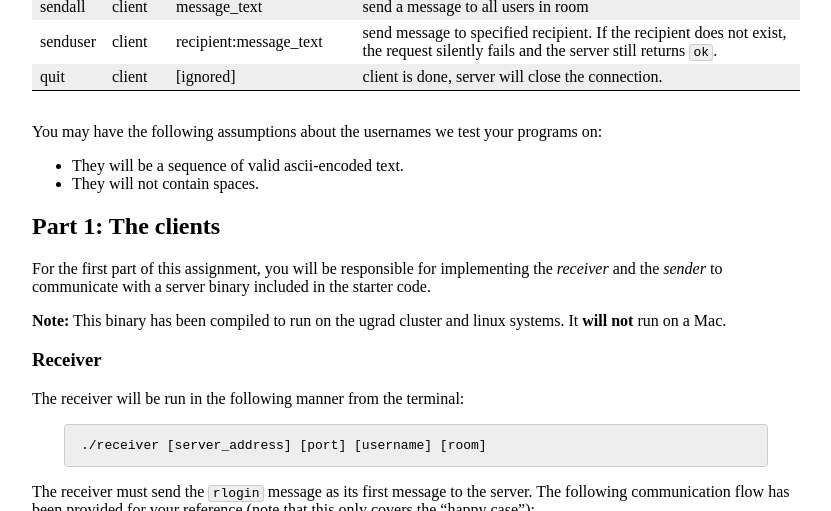
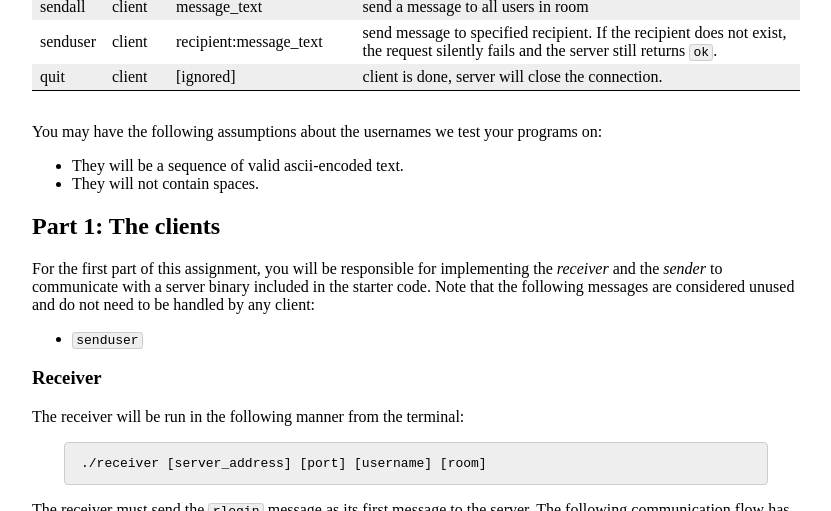
Before and after one commit to jhucsf/spring2022, a Jekyll site: the page built from assign/assign05.md, in a window 1280 px wide and 900 px high, scrolled down 1929 px, cut to the strip 0-511 px from the top of the window. Shown: the whole strip, without its empty margins (224-1055 px from the left). Built offline with Jekyll 4.4.1, drawn with Linux system fonts in a browser that asks for light colours; some of the changed text lies outside the part shown.

Commit message:
Assignment 5: Remove `senduser` from reqs

```diff
--- a/assign/assign05.md
+++ b/assign/assign05.md
@@ -115,7 +115,6 @@ sendall | client | message\_text | send a message to all users in room
 senduser | client | recipient:message\_text | send message to specified recipient. If the recipient does not exist, the request silently fails and the server still returns `ok`.
 quit | client | [ignored] | client is done, server will close the connection.
 
-
 You may have the following assumptions about the usernames we test your programs
 on:
 
@@ -126,10 +125,10 @@ on:
 
 For the first part of this assignment, you will be responsible for implementing
 the _receiver_ and the _sender_ to communicate with a server binary included in
-the starter code.
+the starter code. Note that the following messages are considered unused and do
+not need to be handled by any client:
 
-**Note:** This binary has been compiled to run on the ugrad cluster and linux
-systems. It **will not** run on a Mac.
+* `senduser`
 
 ### Receiver
 
```
Also changed, not shown: other parts of assign/assign05.md (+0 -3 lines).
